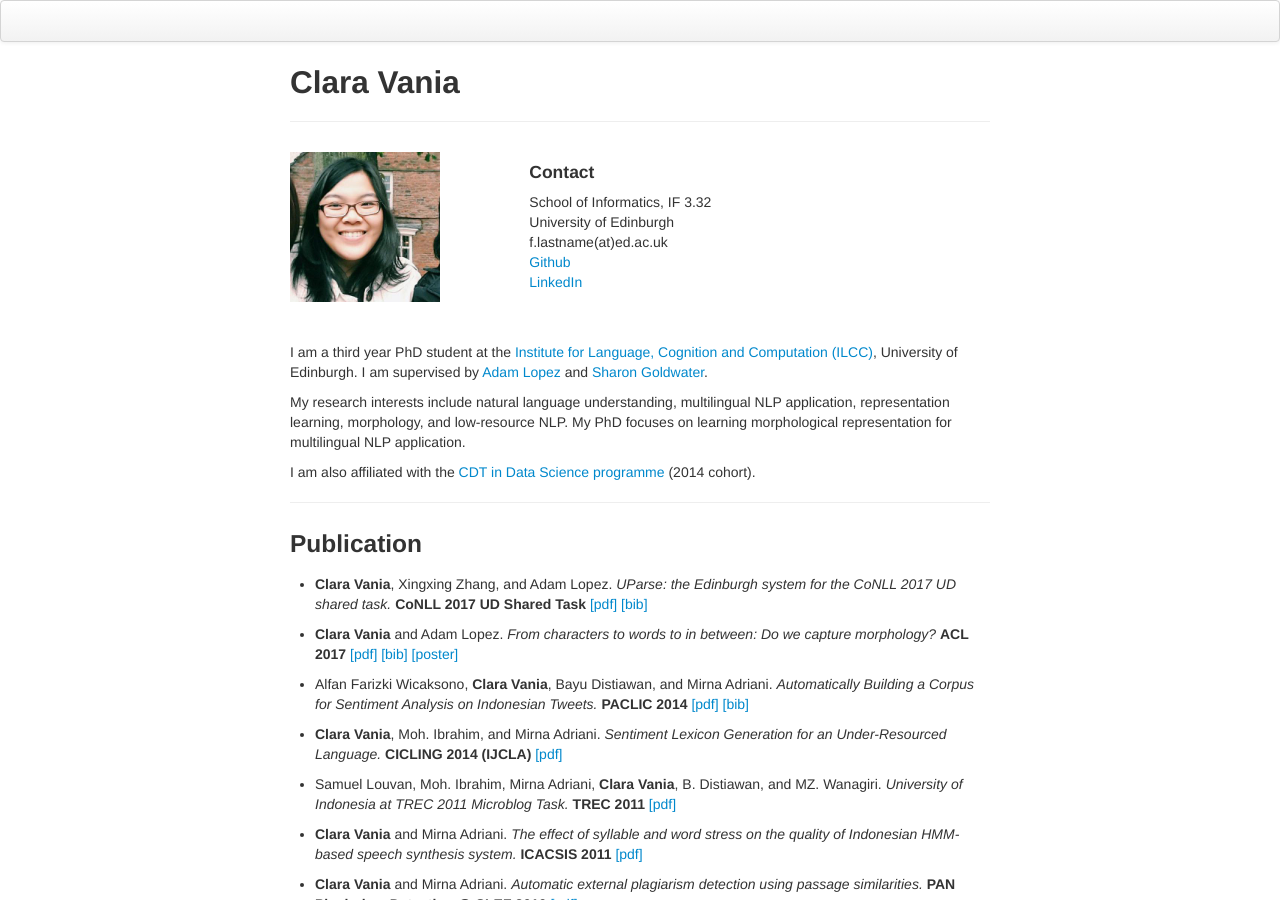
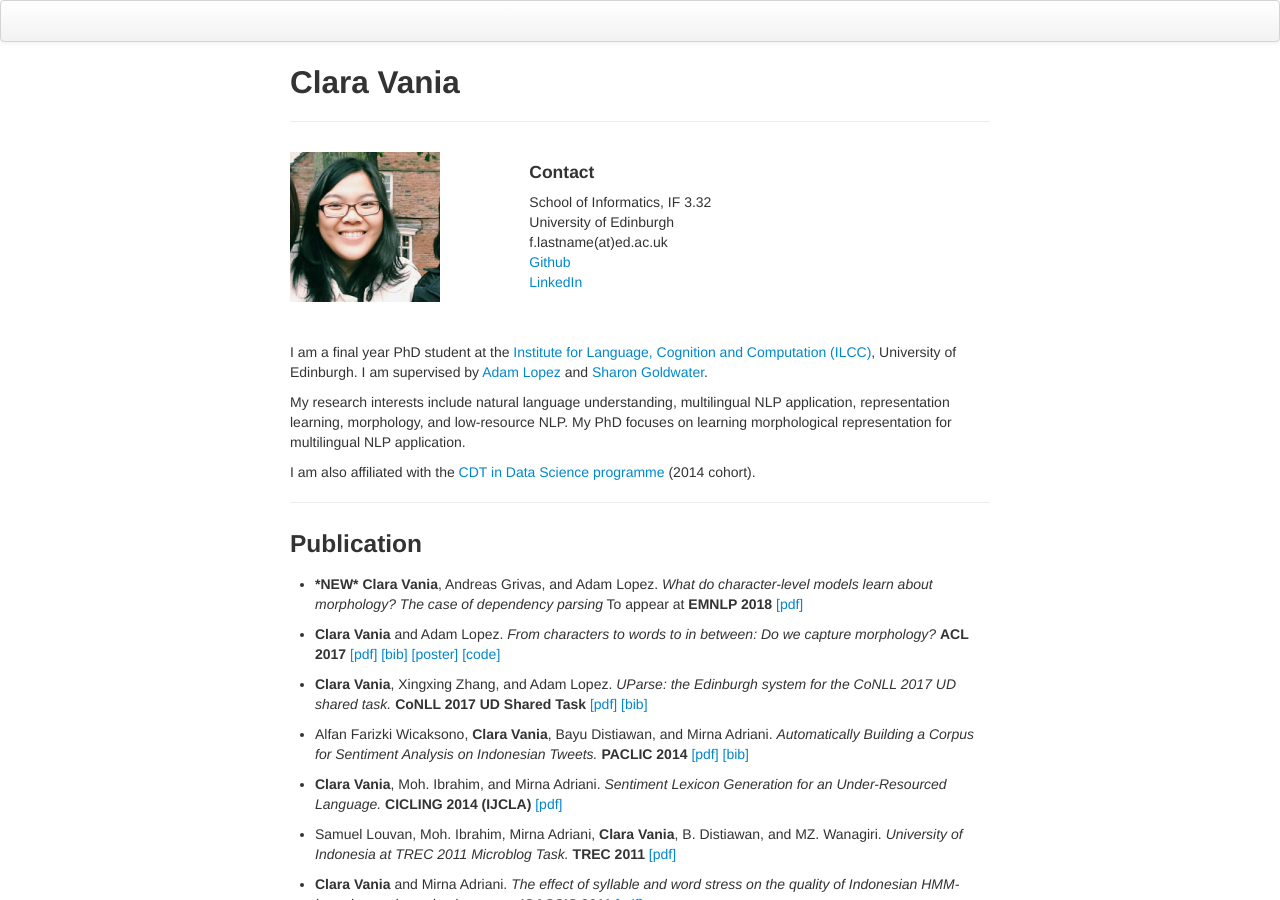
Before and after one commit to claravania/claravania.github.io, a Jekyll site: the page built from index.md, in a window 1280 px wide and 900 px high. Built offline with Jekyll 4.4.1, drawn with Linux system fonts in a browser that asks for light colours.

Commit message:
add emnlp paper

```diff
--- a/index.md
+++ b/index.md
@@ -4,7 +4,7 @@ title: Clara Vania
 description: Personal webpage
 ---
 
-I am a third year PhD student at the [Institute for Language, Cognition and Computation (ILCC)](http://web.inf.ed.ac.uk/ilcc), University of Edinburgh.  I am supervised by [Adam Lopez](http://alopez.github.io/) and [Sharon Goldwater](http://homepages.inf.ed.ac.uk/sgwater/).
+I am a final year PhD student at the [Institute for Language, Cognition and Computation (ILCC)](http://web.inf.ed.ac.uk/ilcc), University of Edinburgh.  I am supervised by [Adam Lopez](http://alopez.github.io/) and [Sharon Goldwater](http://homepages.inf.ed.ac.uk/sgwater/).
 
 My research interests include natural language understanding, multilingual NLP application, representation learning, morphology, and low-resource NLP. My PhD focuses on learning morphological representation for multilingual NLP application.
 
@@ -14,9 +14,11 @@ I am also affiliated with the [CDT in Data Science programme](http://datascience
 
 ### Publication
 
+- __\*NEW\*__ __Clara Vania__, Andreas Grivas, and Adam Lopez. *What do character-level models learn about morphology? The case of dependency parsing* To appear at __EMNLP 2018__ [[pdf]](https://arxiv.org/abs/1808.09180)
+
+- __Clara Vania__ and Adam Lopez. *From characters to words to in between: Do we capture morphology?* __ACL 2017__ [[pdf]](http://www.aclweb.org/anthology/P17-1184) [[bib]](https://aclanthology.info/papers/P17-1184/p17-1184.bib) [[poster]](http://anthology.aclweb.org/attachments/P/P17/P17-1184.Poster.pdf) [[code]](https://github.com/claravania/subword-lstm-lm)
+
 - __Clara Vania__, Xingxing Zhang, and Adam Lopez. *UParse: the Edinburgh system for the CoNLL 2017 UD shared task.* __CoNLL 2017 UD Shared Task__ [[pdf]](http://universaldependencies.org/conll17/proceedings/pdf/K17-3010.pdf) [[bib]](http://universaldependencies.org/conll17/proceedings/bib/K17-3010.bib)
-
-- __Clara Vania__ and Adam Lopez. *From characters to words to in between: Do we capture morphology?* __ACL 2017__ [[pdf]](http://www.aclweb.org/anthology/P17-1184) [[bib]](https://aclanthology.info/papers/P17-1184/p17-1184.bib) [[poster]](http://anthology.aclweb.org/attachments/P/P17/P17-1184.Poster.pdf)
 
 - Alfan Farizki Wicaksono, __Clara Vania__, Bayu Distiawan, and Mirna Adriani. *Automatically Building a Corpus for Sentiment Analysis on Indonesian Tweets.* __PACLIC 2014__ [[pdf]](http://www.aclweb.org/anthology/Y/Y14/Y14-1024.pdf) [[bib]](http://www.aclweb.org/anthology/Y/Y14/Y14-1024.bib)
 
```
